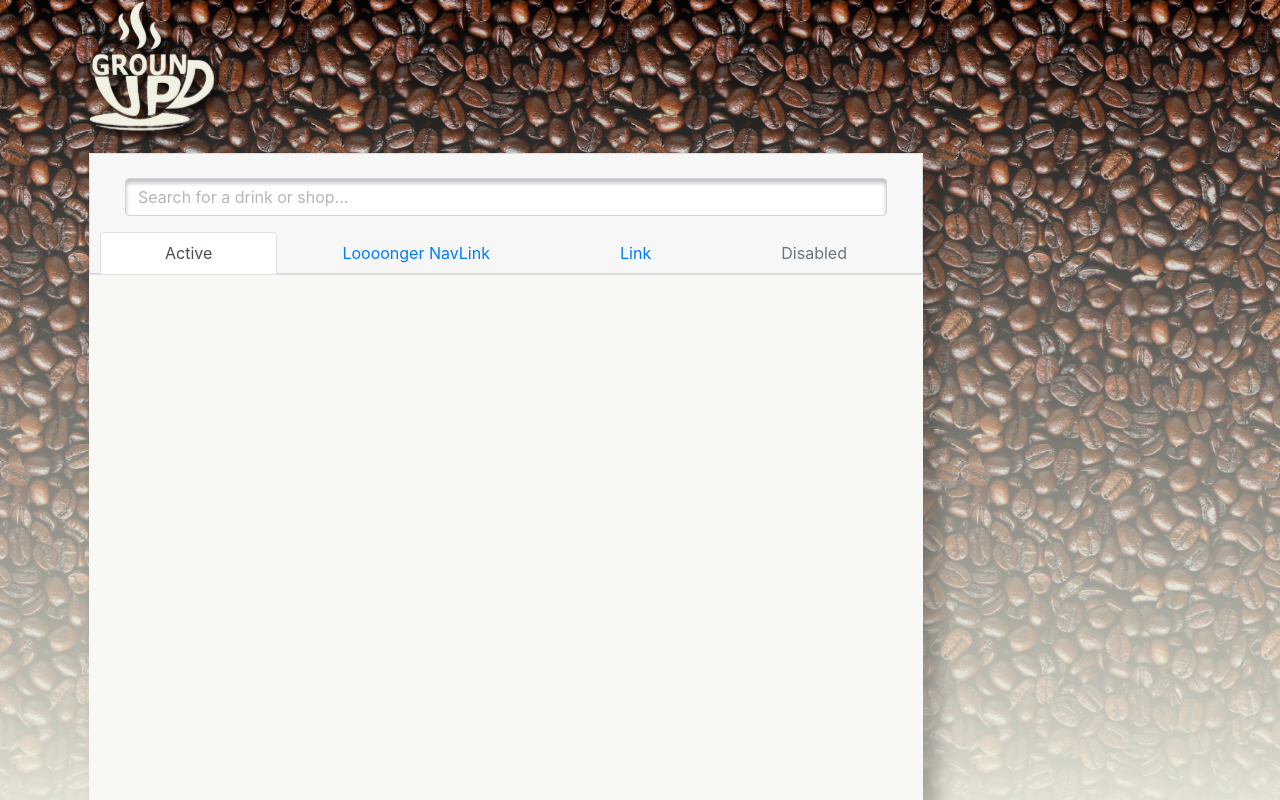
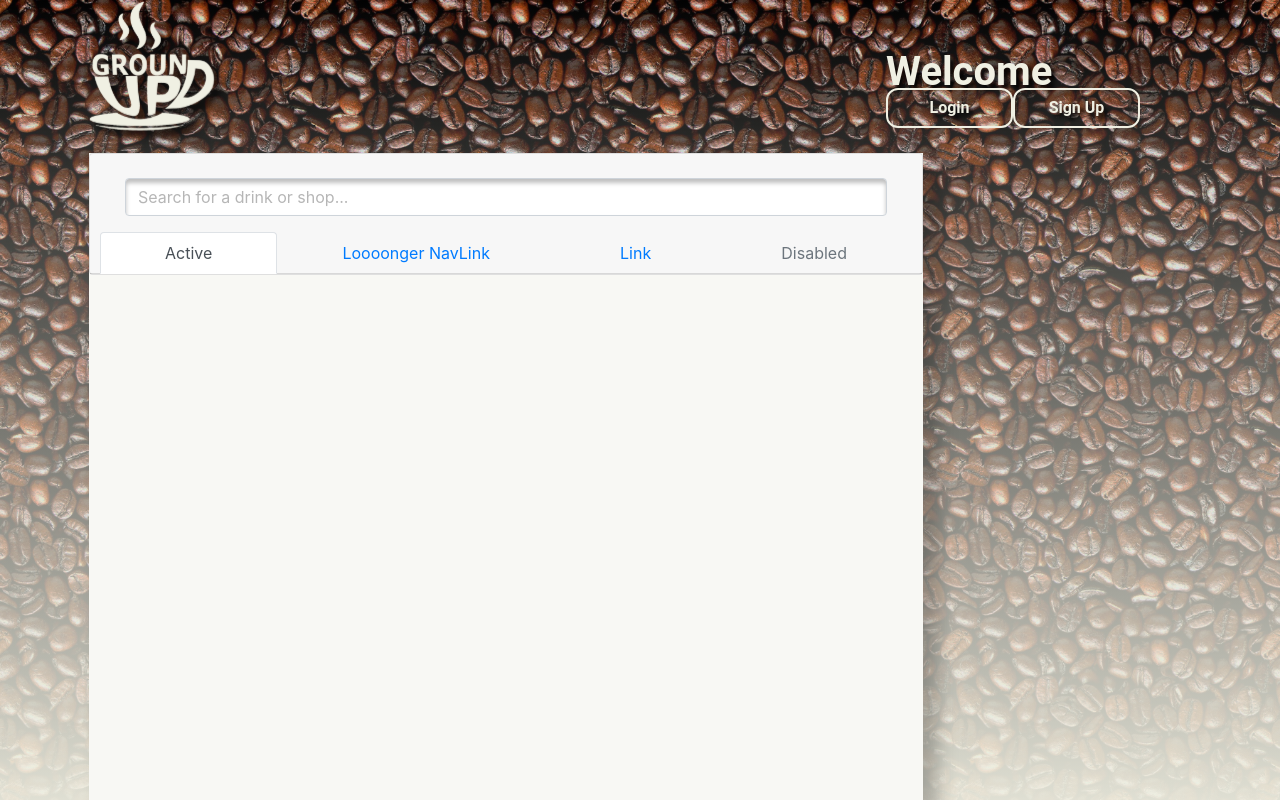
Before and after one commit to einobaka/project3-groundup, a React (Create React App) app in the folder client/: page /search in a window 1280 px wide. Shown: the top 800 px of the page. Built offline with nearby package versions, Linux system fonts and the light colour scheme.

Commit message:
added login

```diff
--- a/client/src/components/Nav/index.js
+++ b/client/src/components/Nav/index.js
@@ -8,11 +8,26 @@ import logo from '../../img/Logo_White.svg';
 function Nav() {
   return (
     <nav className="nav-area" >
-            <Link to = "/">
+      <Link to="/">
         <div class="col-12 col-md-6 text-center pt-3">
           <img id="nav-logo" src={logo} />
         </div>
       </Link>
+      <div class="navbar-header">
+        <p class="welcome">Welcome <span class="user"></span>
+        <div>
+        <button id="login-btn" class="btn button" data-toggle="modal" data-target="#loginModal">Login</button>
+        <button id="signup-btn" class="btn button" data-toggle="modal" data-target="#signUpModal">Sign Up</button>
+        </div>
+          {/* <div class="col-6 col-sm-4 col-lg-3">
+
+          </div>
+          <div class="col-6 col-sm-4 col-lg-3">
+
+          </div> */}
+        </p>
+      </div>
+
 
 
 
--- a/client/src/components/Nav/style.css
+++ b/client/src/components/Nav/style.css
@@ -9,3 +9,51 @@ top: 0px;
 filter: drop-shadow(7px 7px 5px rgba(0, 0, 0, 0.33));
 border-radius: 11px;
 }
+
+.welcome {
+position: absolute;
+width: 305px;
+height: 98px;
+left: 886px;
+top: 62px;
+
+font-family: Roboto;
+font-style: normal;
+font-weight: 650;
+font-size: 40px;
+line-height: 33px;
+
+color: #F0F0E3;
+
+text-shadow: 4px 4px 4px rgba(0, 0, 0, 1);
+}
+
+
+.button {
+    background: transparent;
+    border: 2px solid #F0F0E3;
+    box-sizing: border-box;
+    border-radius: 12px;
+
+    color: #F0F0E3;
+    font-size: 1rem;
+    text-shadow: 4px 4px 4px rgba(0, 0, 0, 1);
+    font-weight: 650;
+
+}
+#login {
+position: absolute;
+width: 146px;
+height: 62px;
+left: 1034px;
+top: 49px;
+}
+
+#signup {
+position: absolute;
+width: 146px;
+height: 62px;
+left: 1034px;
+top: 49px;
+
+}
--- a/client/src/components/Wrapper/style.css
+++ b/client/src/components/Wrapper/style.css
@@ -5,6 +5,8 @@ height: 1111px;
 left: 0px;
 top: -7px;
 
+
 background: linear-gradient(180deg, rgba(255, 255, 255, 0) 0%, #F0F0E3 78.12%), url("../../img/beans.jpg");
 background-size: 25vw;
+
 }
```
Lines whose indentation alone changed are shown as unchanged.
